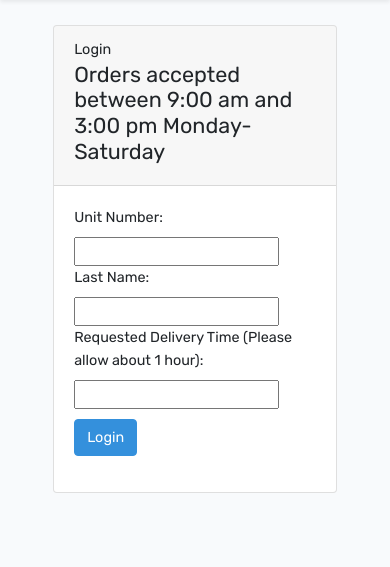
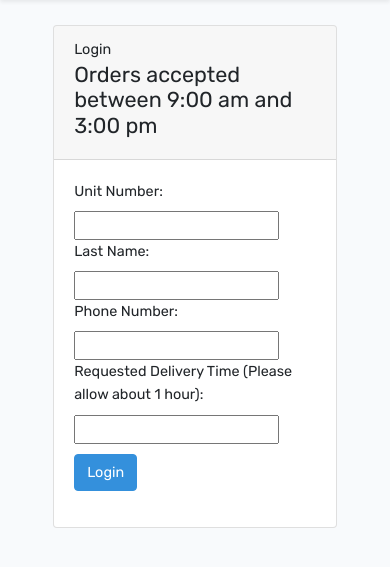
Before and after one commit to rjmchi/palapamenu, a Laravel app: page /register in a window 390 px wide. Shown: the part 52-619 px from the top of the page. Run offline with Laravel 8, Linux system fonts and the light colour scheme; parts of the project's set-up code (start-up, migrations or seed data) failed here and were passed over; some libraries are stand-ins or nearby versions; some web fonts are replaced.

Commit message:
adds phone number and changes order times

```diff
--- a/app/Http/Requests/RegisterUnit.php
+++ b/app/Http/Requests/RegisterUnit.php
@@ -25,7 +25,8 @@ class RegisterUnit extends FormRequest
     {
         return [
             'unit' => 'required|in:[101, 102, 103,104, 201, 202, 203,301, 302, 303, 401, 402, 403, 501, 502, 601, 602, 701, 702, 703, 801, 802, 803, 901, 902, 903, 1001, 1002, 1101, 1102, 1201]',
-            'name' => 'required'
+            'name' => 'required',
+            'phone' => 'required|min:10'
         ];
     }
 
@@ -33,7 +34,8 @@ class RegisterUnit extends FormRequest
         return [
             'unit.required' => __('You must enter a unit number'),
             'unit.in' => __('The Unit number is not valid'),
-            'name.required' => __('You must enter a name')
+            'name.required' => __('You must enter a name'),
+            'phone.required'=>__('You must enter a telephone number')
         ];
     }
 }
--- a/resources/views/auth/login.blade.php
+++ b/resources/views/auth/login.blade.php
@@ -4,7 +4,7 @@
 <div class="container">
             <div class="card">
                 <div class="card-header">{{ __('Login') }}
-                    <h4>{{__('Orders accepted between 9:00 am and 3:00 pm Monday-Saturday')}}</h4>
+                    <h4>{{__('Orders accepted between 9:00 am and 3:00 pm')}}</h4>
                 </div>
 
                 <div class="card-body">
@@ -14,7 +14,9 @@
                         <input type="input" name="unit" value="{{old('unit')}}">
                         <label for="name">{{__('Last Name')}}:</label>
                         <input type="input" name="name" value="{{old('name')}}">
-                        <label for="time">{{__('Requested Delivery Time (Please allow about 1 hour)')}}: </label>
+                        <label for="phone">{{__("Phone Number")}}:</label>
+                        <input type="tel" name="phone" value="{{old('phone')}}">
+                        <label for="time">{{__('Requested Delivery Time')}} {{__('(Please allow about 1 hour)')}}: </label>
                         <input type="text" name="time" value="{{old('time')}}">
 
                         <div class="form-group">
```
